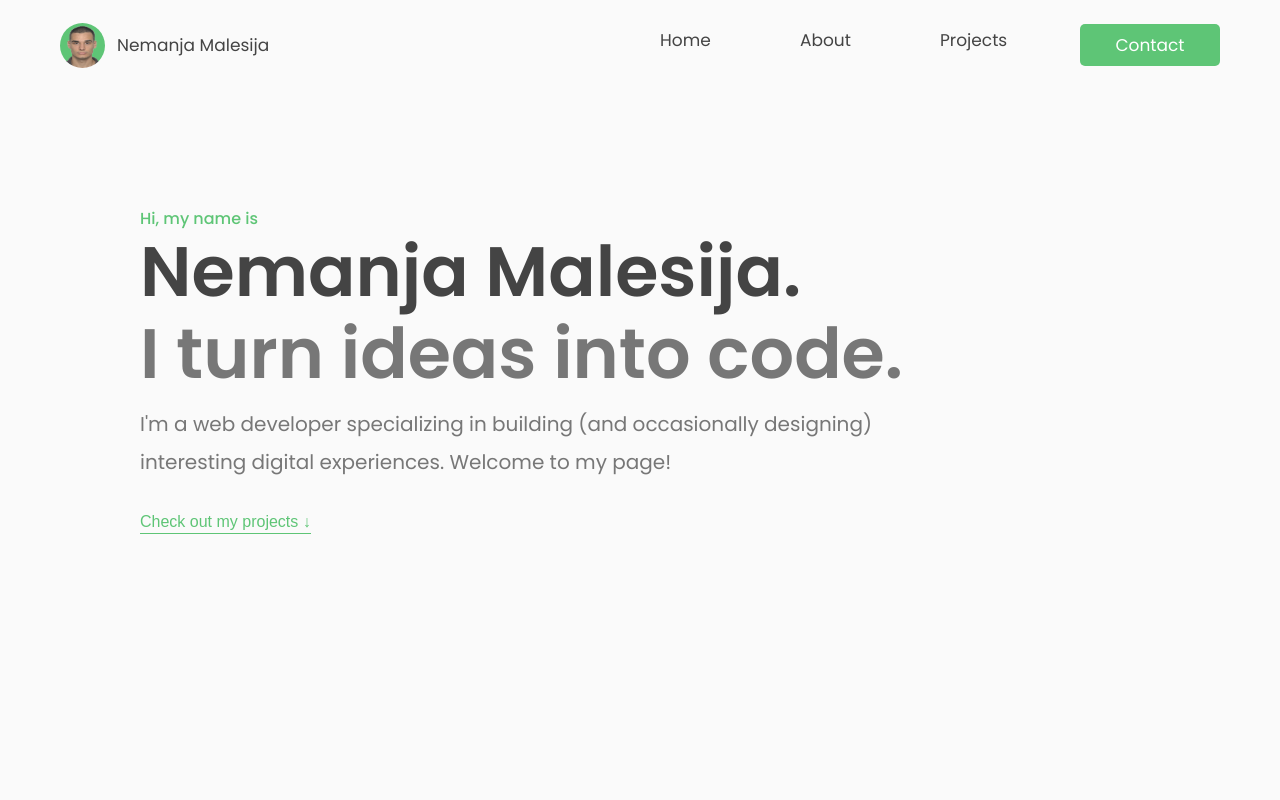
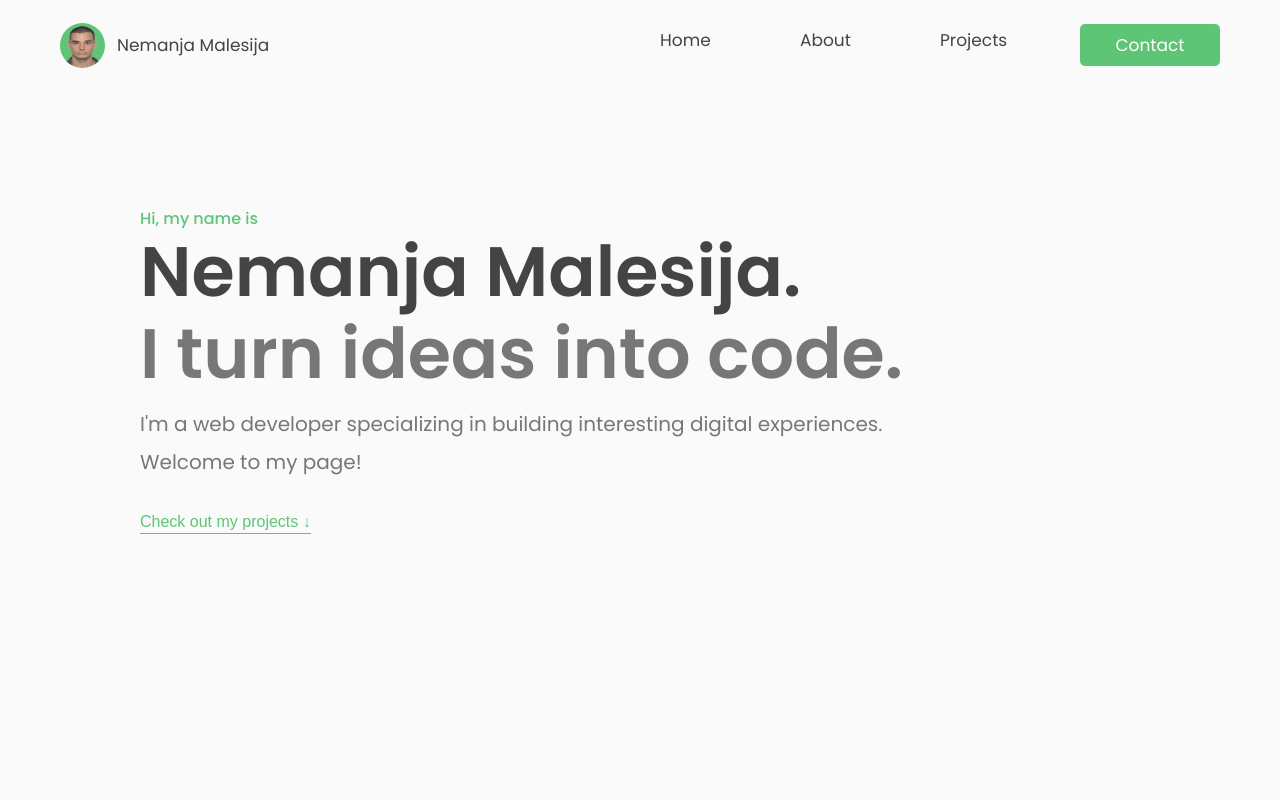
Before and after one commit to nemanjamalesija/portfolio-website, a React (Create React App) app: page / in a window 1280 px wide. Shown: the top 800 px of the page. Built offline with nearby package versions, Linux system fonts and the light colour scheme.

Commit message:
Update hero text

```diff
--- a/src/components/Hero.tsx
+++ b/src/components/Hero.tsx
@@ -66,8 +66,8 @@ const Hero = () => {
           <h1 className="big-heading">Nemanja Malesija.</h1>
           <h2 className="smaller-heading">I turn ideas into code.</h2>
           <p className="hero-paragraph">
-            I'm a web developer specializing in building (and occasionally
-            designing) interesting digital experiences. Welcome to my page!
+            I'm a web developer specializing in building interesting digital
+            experiences. Welcome to my page!
           </p>
         </div>
         <button className="btn-projects-hero" onClick={scrollIntoViewHandler}>
```
